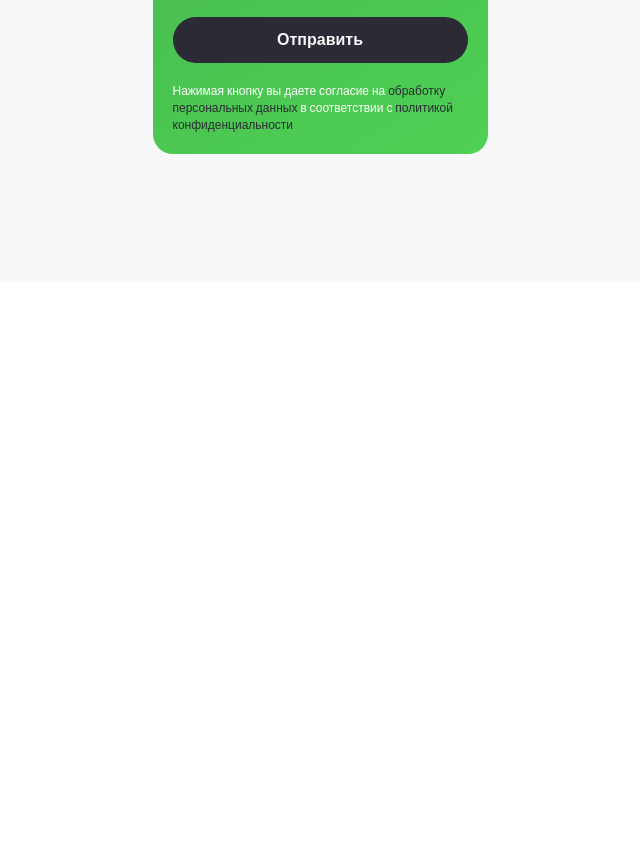
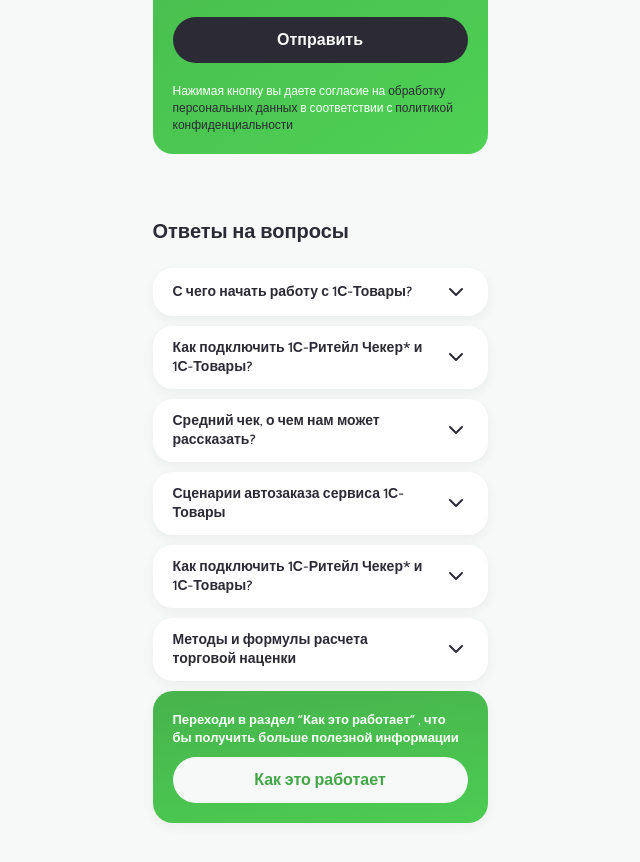
Before and after one commit to Samanndar/1cProduct, a plain HTML site: page index.html in a window 1280 px wide. Shown: the part 7711-8573 px from the top of the page, without its empty margins (320-960 px from the left). Before the commit the page ends 7993 px from the top, so only its background shows below. Drawn offline with Linux system fonts and the light colour scheme.

Commit message:
Add question components

```diff
--- a/css/style.css
+++ b/css/style.css
@@ -579,3 +579,71 @@ body.active {
   color: var(--primary);
   cursor: pointer;
 }
+/* SECTION-QEUSTION -------------------- */
+.section-question {
+  margin-bottom: 64px;
+}
+
+.question__container {
+  display: flex;
+  flex-direction: column;
+  align-items: flex-start;
+}
+
+.question__heading {
+  margin-bottom: 22px;
+  font-size: 20px;
+  font-weight: 600;
+  line-height: 139.38%;
+}
+
+.question__cards {
+  width: 100%;
+  margin-bottom: 10px;
+}
+.question__card {
+  display: flex;
+  align-items: center;
+  justify-content: space-between;
+  background-color: var(--white);
+  border-radius: 20px;
+  box-shadow: 0px 4px 12px 0px rgba(0, 0, 0, 0.05);
+  padding: 12px 20px;
+  transition: all 0.5s ease 0s;
+}
+
+.question__text {
+  font-weight: 600;
+  line-height: 139.38%;
+  margin-right: 16px;
+}
+.question__btn-block {
+  width: 100%;
+  display: flex;
+  flex-direction: column;
+  border-radius: 20px;
+  box-shadow: 0px 4px 12px 0px rgba(0, 0, 0, 0.05);
+  background: linear-gradient(171.83deg, rgb(67, 165, 72) -56.187%, rgb(82, 226, 89) 188.689%);
+  padding: 20px;
+}
+.question__btn-text {
+  font-size: 13px;
+  font-weight: 600;
+  line-height: 139.38%;
+  color: var(--white);
+  margin-bottom: 10px;
+}
+.question__icon-block img{
+  max-width: 24px;
+  height: 24px;
+}
+.question__btn {
+  font-size: 16px;
+  font-weight: 600;
+  line-height: 139.38%;
+  border-radius: 1000px;
+  background: rgb(247, 248, 248);
+  color: var(--green);
+  padding: 12px 30px;
+  border: none;
+}
--- a/index.html
+++ b/index.html
@@ -395,6 +395,77 @@
           </div>
         </div>
       </section>
+      <!-- SECTION-QEUSTION ============================== -->
+      <section class="section-question question">
+        <div class="question__container container">
+          <h2 class="question__heading">Ответы на вопросы</h2>
+          <div class="question__cards">
+            <div class="question__card">
+              <div class="question__text">С чего начать работу с 1С-Товары?</div>
+              <div class="question__icon-block">
+                <img src="./img/icons/icons-button.svg" alt="right" class="question__icon" width="24px" height="24px">
+              </div>
+            </div>
+            <div class="question__commet">
+            </div>
+          </div>
+          <div class="question__cards">
+            <div class="question__card">
+              <div class="question__text">Как подключить 1С-Ритейл Чекер* и 1С-Товары?</div>
+              <div class="question__icon-block">
+                <img src="./img/icons/icons-button.svg" alt="right" class="question__icon" width="24px" height="24px">
+              </div>
+            </div>
+            <div class="question__commet">
+            </div>
+          </div>
+          <div class="question__cards">
+            <div class="question__card">
+              <div class="question__text">Средний чек, о чем нам может рассказать?</div>
+              <div class="question__icon-block">
+                <img src="./img/icons/icons-button.svg" alt="right" class="question__icon" width="24px" height="24px">
+              </div>
+            </div>
+            <div class="question__commet">
+            </div>
+          </div>
+          <div class="question__cards">
+            <div class="question__card">
+              <div class="question__text">Сценарии автозаказа сервиса 1С-Товары</div>
+              <div class="question__icon-block">
+                <img src="./img/icons/icons-button.svg" alt="right" class="question__icon" width="24px" height="24px">
+              </div>
+            </div>
+            <div class="question__commet">
+            </div>
+          </div>
+          <div class="question__cards">
+            <div class="question__card">
+              <div class="question__text">Как подключить 1С-Ритейл Чекер* и 1С-Товары?</div>
+              <div class="question__icon-block">
+                <img src="./img/icons/icons-button.svg" alt="right" class="question__icon" width="24px" height="24px">
+              </div>
+            </div>
+            <div class="question__commet">
+            </div>
+          </div>
+          <div class="question__cards">
+            <div class="question__card">
+              <div class="question__text">Методы и формулы расчета торговой наценки</div>
+              <div class="question__icon-block">
+                <img src="./img/icons/icons-button.svg" alt="right" class="question__icon" width="24px" height="24px">
+              </div>
+            </div>
+            <div class="question__commet">
+            </div>
+          </div>
+          <div class="question__btn-block">
+            <div class="question__btn-text">Переходи в раздел “Как это работает” , что бы получить больше полезной информации</div>
+            <button class="question__btn">Как это работает</button>
+          </div>
+        </div>
+      </section>
+
     </main>
   </div>
 
```
Also changed, not shown: js/main.js (line endings or trailing spaces).
